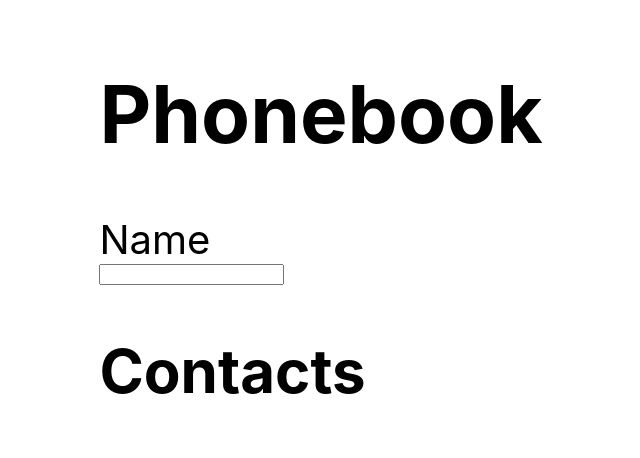
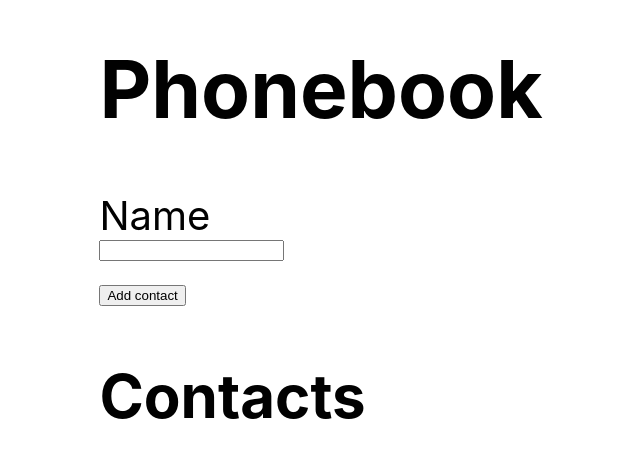
Before and after one commit to YevhenBez/goit-react-hw-02-phonebook, a React (Create React App) app: page / in a window 1280 px wide. Shown: the part 166-624 px from the top of the page, without its empty margins (319-959 px from the left). Built offline with nearby package versions, Linux system fonts and the light colour scheme.

Commit message:
Добавил кнопку   Add contact   Задание 2 Модуль 2   REACT
Добавил кнопку   Add contact   Задание 2 Модуль 2   REACT

```diff
--- a/src/components/contactForm/ContactForm.js
+++ b/src/components/contactForm/ContactForm.js
@@ -21,6 +21,9 @@ class ContactForm extends React.Component {
                         required
                     />
                 </label>
+                <button type="submit">
+                    Add contact
+                </button>
             </form>
         )
     }
```
